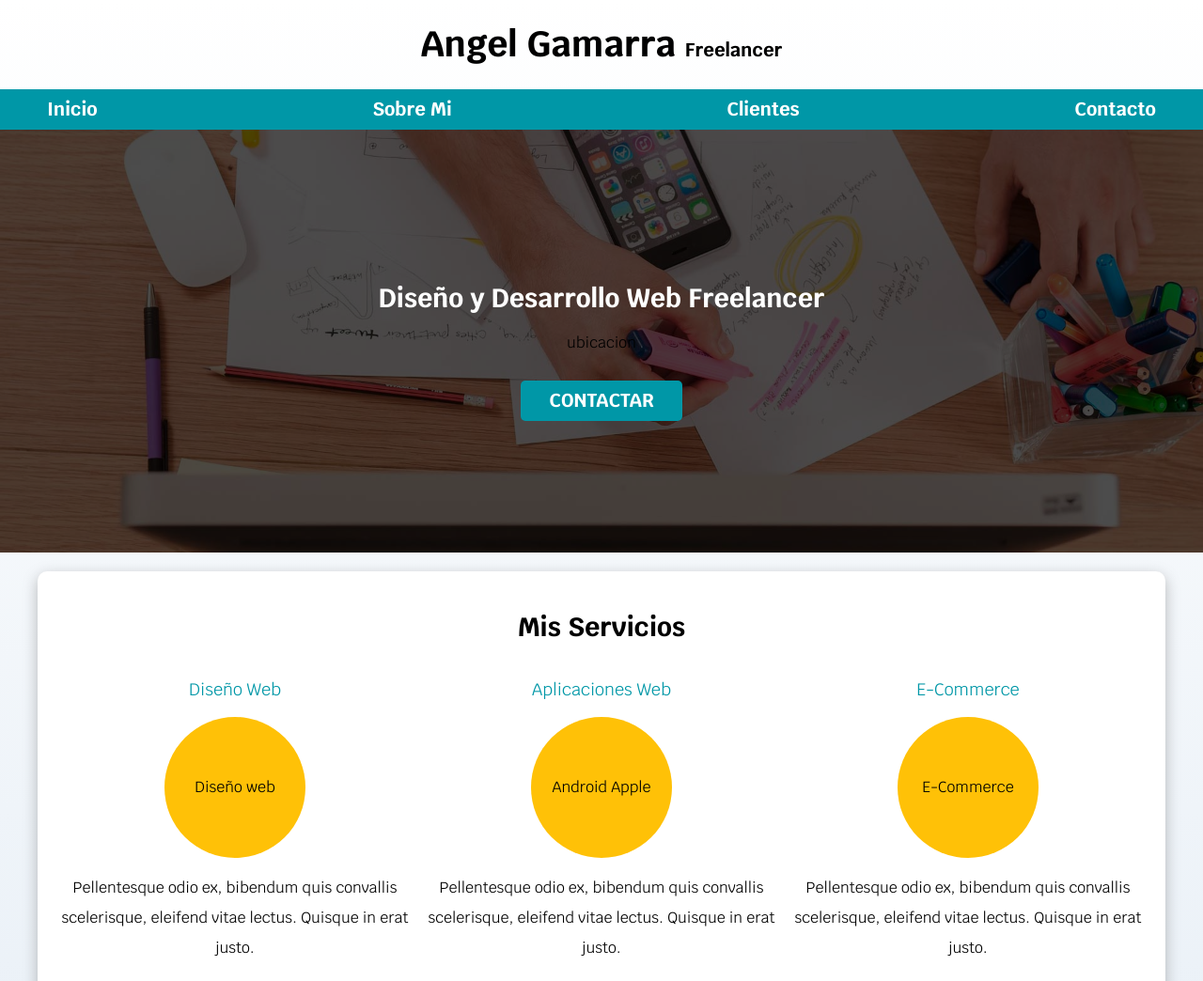
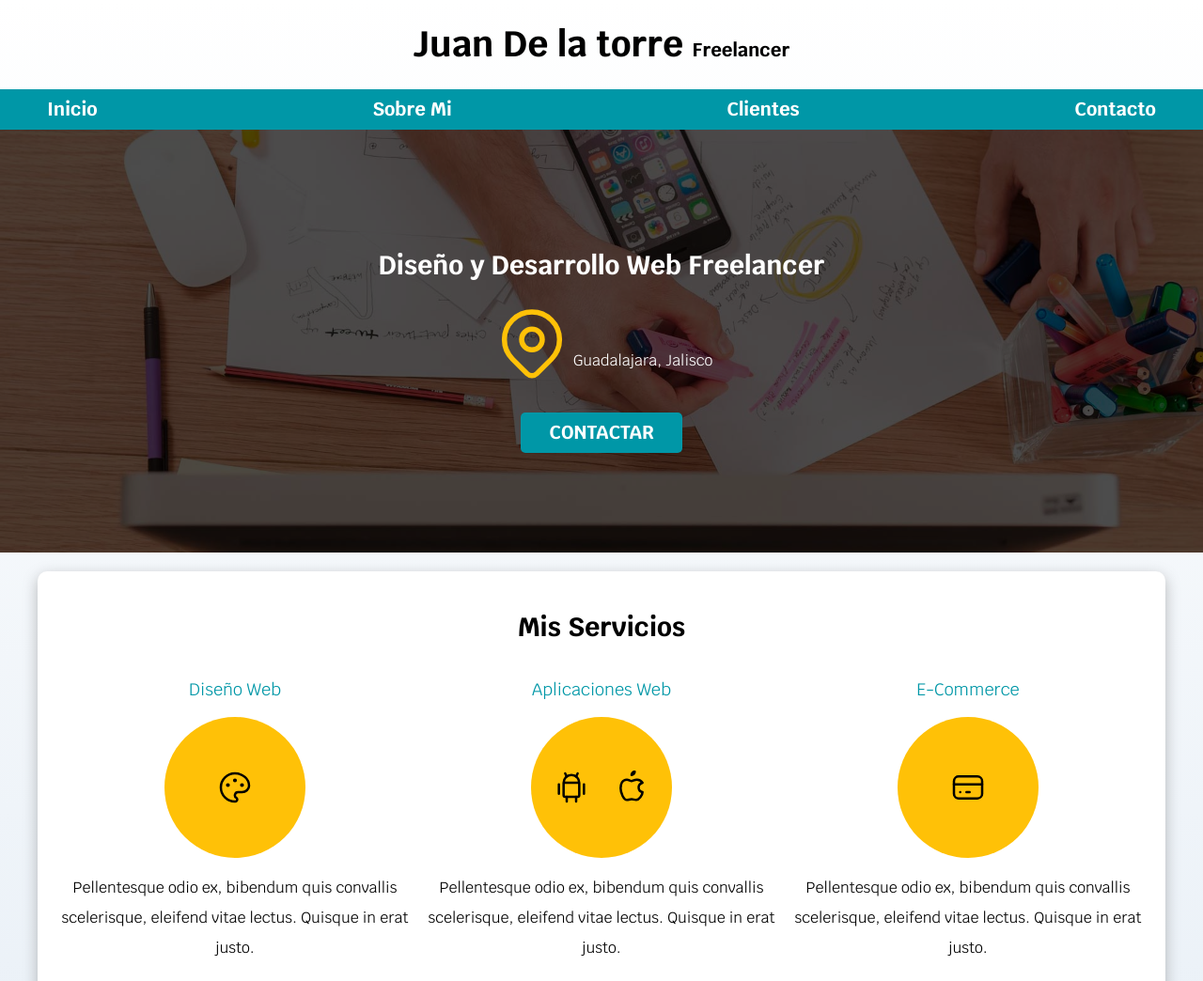
Before and after one commit to AngelGCrz/FreelancerWeb, a plain HTML site: page index.html in a window 1280 px wide. Shown: the top 1044 px of the page at 94% size. Drawn offline with Linux system fonts and the light colour scheme.

Commit message:
actualizar index.html

```diff
--- a/index.html
+++ b/index.html
@@ -12,7 +12,7 @@
 </head>
 <body>
     <header>
-        <h1 class="titulo">Angel Gamarra <span>Freelancer</span></h1>
+        <h1 class="titulo">Juan De la torre <span>Freelancer</span></h1>
     </header>
 
     <div class="nav-bg">
@@ -28,7 +28,12 @@
         <div class="contenido-hero">
             <h2>Diseño y Desarrollo Web <span> Freelancer</span></h2>
             <div class="ubicacion">
-                ubicacion
+                <svg xmlns="http://www.w3.org/2000/svg" class="icon icon-tabler icon-tabler-map-pin" width="88" height="88" viewBox="0 0 24 24" stroke-width="1.5" stroke="#FFC107" fill="none" stroke-linecap="round" stroke-linejoin="round">
+                    <path stroke="none" d="M0 0h24v24H0z"/>
+                    <circle cx="12" cy="11" r="3" />
+                    <path d="M17.657 16.657L13.414 20.9a1.998 1.998 0 0 1 -2.827 0l-4.244-4.243a8 8 0 1 1 11.314 0z" />
+                </svg>
+                <p>Guadalajara, Jalisco</p>
             </div>
             <a class="boton" href="#">Contactar</a>
         </div> <!-- .contenido-hero -->
@@ -41,7 +46,13 @@
             <section class="servicio">
                 <h3>Diseño Web</h3>
                 <div class="iconos">
-                    Diseño web
+                    <svg xmlns="http://www.w3.org/2000/svg" class="icon icon-tabler icon-tabler-palette" width="40" height="40" viewBox="0 0 24 24" stroke-width="1.5" stroke="#000000" fill="none" stroke-linecap="round" stroke-linejoin="round">
+                        <path stroke="none" d="M0 0h24v24H0z"/>
+                        <path d="M12 21a9 9 0 1 1 0 -18a9 8 0 0 1 9 8a4.5 4 0 0 1 -4.5 4h-2.5a2 2 0 0 0 -1 3.75a1.3 1.3 0 0 1 -1 2.25" />
+                        <circle cx="7.5" cy="10.5" r=".5" fill="currentColor" />
+                        <circle cx="12" cy="7.5" r=".5" fill="currentColor" />
+                        <circle cx="16.5" cy="10.5" r=".5" fill="currentColor" />
+                    </svg>
                 </div>
                 <p> Pellentesque odio ex, bibendum quis convallis scelerisque, eleifend vitae lectus. Quisque in erat justo. </p>
             </section>
@@ -49,9 +60,22 @@
             <section class="servicio">
                 <h3>Aplicaciones Web</h3>
                 <div class="iconos">
-                    Android
+                    <svg xmlns="http://www.w3.org/2000/svg" class="icon icon-tabler icon-tabler-brand-android" width="40" height="40" viewBox="0 0 24 24" stroke-width="1.5" stroke="#000000" fill="none" stroke-linecap="round" stroke-linejoin="round">
+                        <path stroke="none" d="M0 0h24v24H0z"/>
+                        <line x1="4" y1="10" x2="4" y2="16" />
+                        <line x1="20" y1="10" x2="20" y2="16" />
+                        <path d="M7 9h10v8a1 1 0 0 1 -1 1h-8a1 1 0 0 1 -1 -1v-8a5 5 0 0 1 10 0" />
+                        <line x1="8" y1="3" x2="9" y2="5" />
+                        <line x1="16" y1="3" x2="15" y2="5" />
+                        <line x1="9" y1="18" x2="9" y2="21" />
+                        <line x1="15" y1="18" x2="15" y2="21" />
+                    </svg>
 
-                    Apple
+                    <svg xmlns="http://www.w3.org/2000/svg" class="icon icon-tabler icon-tabler-brand-apple" width="40" height="40" viewBox="0 0 24 24" stroke-width="1.5" stroke="#000000" fill="none" stroke-linecap="round" stroke-linejoin="round">
+                        <path stroke="none" d="M0 0h24v24H0z"/>
+                        <path d="M9 7c-3 0-4 3-4 5.5 0 3 2 7.5 4 7.5 1.088-.046 1.679-.5 3-.5 1.312 0 1.5.5 3 .5s4-3 4-5c-.028-.01-2.472-.403-2.5-3-.019-2.17 2.416-2.954 2.5-3-1.023-1.492-2.951-1.963-3.5-2-1.433-.111-2.83 1-3.5 1-.68 0-1.9-1-3-1z" />
+                        <path d="M12 4a2 2 0 0 0 2 -2a2 2 0 0 0 -2 2" />
+                    </svg>
                 </div>
                 <p> Pellentesque odio ex, bibendum quis convallis scelerisque, eleifend vitae lectus. Quisque in erat justo. </p>
             </section>
@@ -59,7 +83,13 @@
             <section class="servicio">
                 <h3>E-Commerce</h3>
                 <div class="iconos">
-                    E-Commerce
+                    <svg xmlns="http://www.w3.org/2000/svg" class="icon icon-tabler icon-tabler-credit-card" width="40" height="40" viewBox="0 0 24 24" stroke-width="1.5" stroke="#000000" fill="none" stroke-linecap="round" stroke-linejoin="round">
+                        <path stroke="none" d="M0 0h24v24H0z"/>
+                        <rect x="3" y="5" width="18" height="14" rx="3" />
+                        <line x1="3" y1="10" x2="21" y2="10" />
+                        <line x1="7" y1="15" x2="7.01" y2="15" />
+                        <line x1="11" y1="15" x2="13" y2="15" />
+                    </svg>
                 </div>
                 <p> Pellentesque odio ex, bibendum quis convallis scelerisque, eleifend vitae lectus. Quisque in erat justo. </p>
             </section>
```
